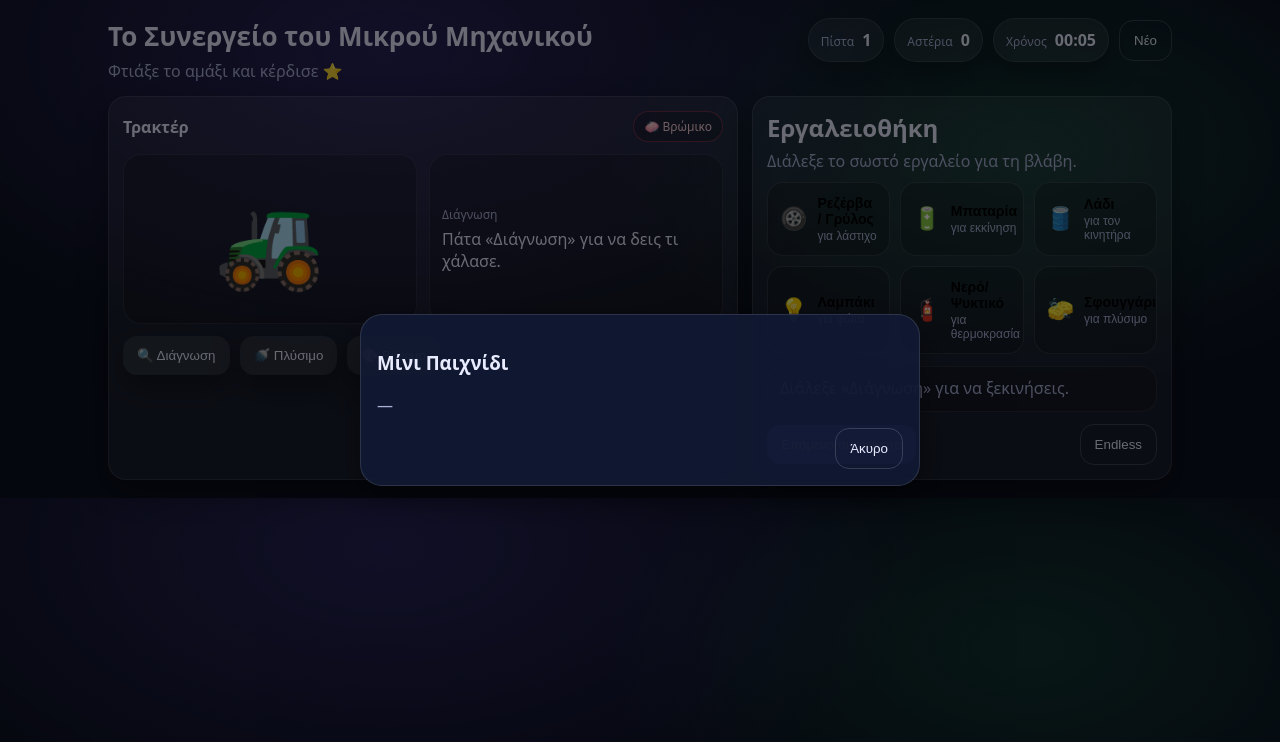
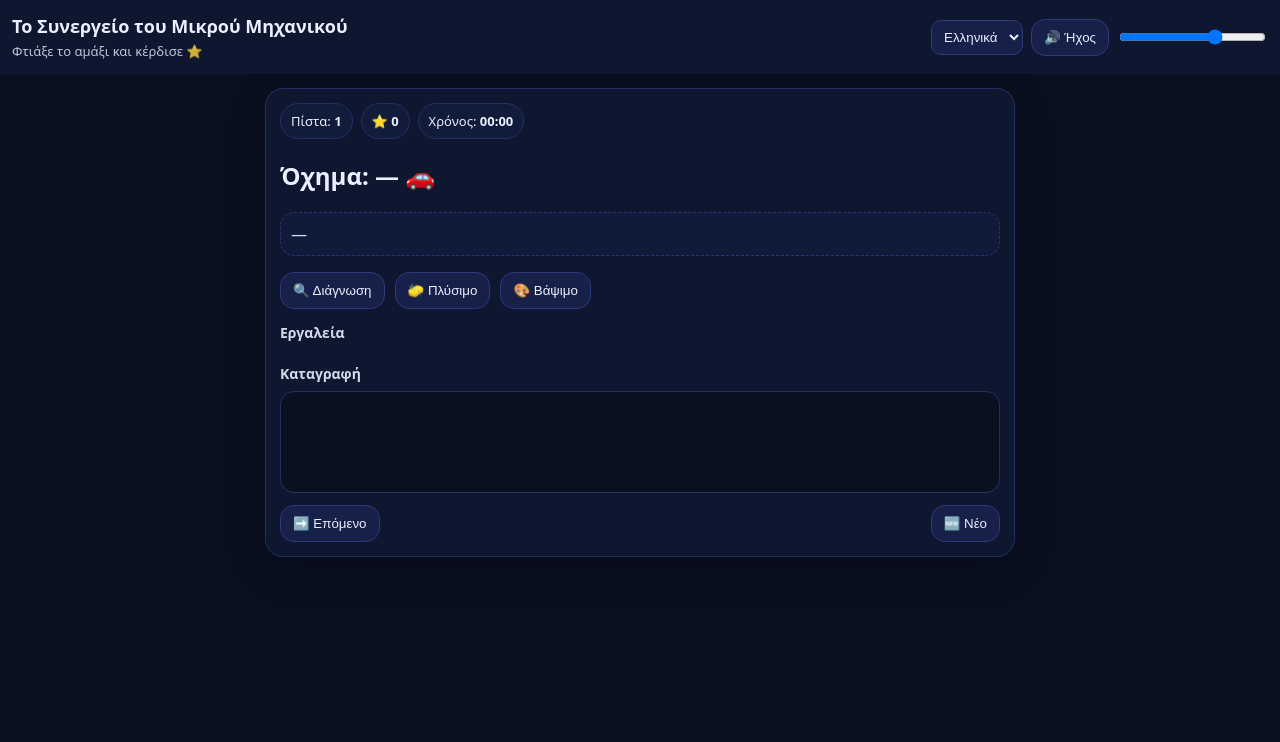
Before and after one commit to moschidismoschos-eng/gavriil-game, a plain HTML site: page index.html in a window 1280 px wide. Drawn offline with Linux system fonts and the light colour scheme.

Commit message:
add language system

```diff
--- a/index.html
+++ b/index.html
@@ -7,74 +7,61 @@
   <link rel="stylesheet" href="style.css" />
 </head>
 <body>
-  <div class="app">
   <header class="top">
     <div class="title">
-        <h1>Το Συνεργείο του Μικρού Μηχανικού</h1>
-        <p class="sub">Φτιάξε το αμάξι και κέρδισε ⭐</p>
+      <h1 data-i18n="title">Το Συνεργείο του Μικρού Μηχανικού</h1>
+      <p data-i18n="subtitle">Φτιάξε το αμάξι και κέρδισε ⭐</p>
     </div>
-      <div class="hud">
-        <div class="pill"><span>Πίστα</span><b id="level">1</b></div>
-        <div class="pill"><span>Αστέρια</span><b id="stars">0</b></div>
-        <div class="pill"><span>Χρόνος</span><b id="time">00:00</b></div>
-        <button id="newBtn" class="btn ghost" title="Νέο παιχνίδι">Νέο</button>
+
+    <div class="controls">
+      <select id="langSelect" aria-label="Γλώσσα">
+        <option value="el">Ελληνικά</option>
+        <option value="en">English</option>
+      </select>
+
+      <button id="soundToggle" class="btn" type="button">
+        🔊 <span data-i18n="sound_on">Ήχος</span>
+      </button>
+
+      <input id="volume" type="range" min="0" max="100" value="70" aria-label="Ένταση" />
     </div>
   </header>
 
-    <main class="grid">
-      <section class="card carCard" aria-label="Αυτοκίνητο">
-        <div class="carHeader">
-          <div class="carName" id="carName">—</div>
-          <div class="badges" id="badges"></div>
+  <main class="wrap">
+    <section class="card">
+      <div class="row">
+        <div class="pill"><span data-i18n="level">Πίστα</span>: <b id="level">1</b></div>
+        <div class="pill">⭐ <b id="stars">0</b></div>
+        <div class="pill"><span data-i18n="time">Χρόνος</span>: <b id="time">00:00</b></div>
       </div>
 
-        <div class="carStage">
-          <div class="carEmoji" id="carEmoji" aria-hidden="true">🚗</div>
+      <h2 id="carLine"><span data-i18n="car">Όχημα</span>: <span id="carName">—</span> <span id="carEmoji">🚗</span></h2>
+      <p class="hint" id="taskText">—</p>
 
-          <div class="bubble" id="bubble">
-            <div class="bubbleTitle">Διάγνωση</div>
-            <div class="bubbleText" id="taskText">Πάτα «Διάγνωση» για να δεις τι χάλασε.</div>
-          </div>
+      <div class="actions">
+        <button class="btn" id="diagBtn" type="button">🔍 <span data-i18n="diag">Διάγνωση</span></button>
+        <button class="btn" id="washBtn" type="button">🧽 <span data-i18n="wash">Πλύσιμο</span></button>
+        <button class="btn" id="paintBtn" type="button">🎨 <span data-i18n="paint">Βάψιμο</span></button>
       </div>
 
-        <div class="carActions">
-          <button id="diagBtn" class="btn">🔍 Διάγνωση</button>
-          <button id="washBtn" class="btn">🚿 Πλύσιμο</button>
-          <button id="paintBtn" class="btn">🎨 Βάψιμο</button>
+      <div class="tools">
+        <h3 data-i18n="tools">Εργαλεία</h3>
+        <div id="tools" class="grid"></div>
+      </div>
+
+      <div class="log">
+        <h3 data-i18n="log">Καταγραφή</h3>
+        <div id="log" class="logbox"></div>
+      </div>
+
+      <div class="footer">
+        <button class="btn" id="nextBtn" type="button">➡️ <span data-i18n="next">Επόμενο</span></button>
+        <button class="btn" id="newBtn" type="button">🆕 <span data-i18n="new">Νέο</span></button>
       </div>
     </section>
 
-      <section class="card toolCard" aria-label="Εργαλεία">
-        <h2>Εργαλειοθήκη</h2>
-        <p class="muted">Διάλεξε το σωστό εργαλείο για τη βλάβη.</p>
-
-        <div class="tools" id="tools"></div>
-
-        <div class="log" id="log" aria-live="polite"></div>
-
-        <div class="footerRow">
-          <button id="nextBtn" class="btn primary" disabled>Επόμενο αυτοκίνητο</button>
-          <button id="endlessBtn" class="btn ghost" title="Μετά την πίστα 25">Endless</button>
-        </div>
-      </section>
+    <div id="toast" class="toast hidden"></div>
   </main>
-
-    <!-- Mini-game modal -->
-    <div class="modal hidden" id="miniModal" role="dialog" aria-modal="true">
-      <div class="modalCard">
-        <h3 id="miniTitle">Μίνι Παιχνίδι</h3>
-        <p class="muted" id="miniHint">—</p>
-
-        <div id="miniArea"></div>
-
-        <div class="modalActions">
-          <button id="miniClose" class="btn ghost">Άκυρο</button>
-        </div>
-      </div>
-    </div>
-
-    <div class="toast hidden" id="toast"></div>
-  </div>
 
   <script src="script.js"></script>
 </body>
--- a/style.css
+++ b/style.css
@@ -1,184 +1,29 @@
-:root{
-  --bg:#0b1020;
-  --card:#121a33;
-  --text:#e9ecff;
-  --muted:#aab1d6;
-  --accent:#7c5cff;
-  --ok:#2fd37a;
-  --bad:#ff4d6d;
-  --shadow:0 12px 30px rgba(0,0,0,.35);
-  --radius:18px;
-}
+:root { font-family: system-ui, -apple-system, Segoe UI, Roboto, sans-serif; }
+body { margin:0; background:#0b1020; color:#eaf0ff; }
+.top { display:flex; gap:12px; align-items:center; justify-content:space-between; padding:14px 12px; background:#0f1730; position:sticky; top:0; }
+.title h1 { margin:0; font-size:18px; }
+.title p { margin:4px 0 0; opacity:.8; font-size:13px; }
 
-*{box-sizing:border-box}
-body{
-  margin:0;
-  font-family: system-ui,-apple-system,"Segoe UI",Roboto,Arial,sans-serif;
-  background: radial-gradient(900px 500px at 30% 10%, rgba(124,92,255,.25), transparent 60%),
-              radial-gradient(700px 400px at 80% 30%, rgba(47,211,122,.18), transparent 60%),
-              var(--bg);
-  color:var(--text);
-}
+.controls { display:flex; gap:8px; align-items:center; }
+select, input[type="range"] { background:#162048; color:#eaf0ff; border:1px solid #2a3a7a; border-radius:10px; padding:8px; }
+.btn { background:#162048; color:#eaf0ff; border:1px solid #2a3a7a; border-radius:14px; padding:10px 12px; }
+.btn:active { transform: scale(.99); }
 
-.app{max-width:1100px;margin:0 auto;padding:18px;}
-.top{display:flex;gap:14px;align-items:flex-start;justify-content:space-between;flex-wrap:wrap;}
-.title h1{margin:0;font-size:26px;}
-.sub{margin:6px 0 0;color:var(--muted);}
+.wrap { padding:14px 12px; }
+.card { max-width:720px; margin:0 auto; background:#0f1730; border:1px solid #22306a; border-radius:18px; padding:14px; box-shadow: 0 12px 40px rgba(0,0,0,.25); }
+.row { display:flex; gap:8px; flex-wrap:wrap; }
+.pill { background:#111c3a; border:1px solid #22306a; padding:8px 10px; border-radius:999px; font-size:13px; }
 
-.hud{display:flex;gap:10px;align-items:center;flex-wrap:wrap;}
-.pill{
-  display:flex;gap:8px;align-items:baseline;
-  padding:10px 12px;border-radius:999px;
-  background: rgba(255,255,255,.06);
-  border:1px solid rgba(255,255,255,.10);
-  box-shadow: var(--shadow);
-}
-.pill span{color:var(--muted);font-size:12px}
-.pill b{font-size:16px}
+.hint { opacity:.9; background:#111c3a; border:1px dashed #2a3a7a; padding:10px; border-radius:14px; }
+.actions { display:flex; gap:10px; margin:12px 0; flex-wrap:wrap; }
 
-.btn{
-  border:none;border-radius:14px;
-  padding:12px 14px;
-  background: rgba(255,255,255,.08);
-  color:var(--text);
-  cursor:pointer;
-  box-shadow: var(--shadow);
-}
-.btn:hover{background: rgba(255,255,255,.12);}
-.btn.primary{background: var(--accent);}
-.btn.primary:hover{filter:brightness(1.06);}
-.btn.ghost{background: transparent; box-shadow:none; border:1px solid rgba(255,255,255,.16);}
-.btn.ghost:hover{background: rgba(255,255,255,.06);}
+.tools h3, .log h3 { margin:14px 0 8px; font-size:14px; opacity:.9; }
+.grid { display:flex; gap:8px; flex-wrap:wrap; }
+.tool { padding:10px 12px; border-radius:14px; border:1px solid #2a3a7a; background:#162048; }
 
-.grid{display:grid;grid-template-columns: 1.2fr .8fr; gap:14px; margin-top:14px;}
-.card{
-  background: rgba(255,255,255,.06);
-  border:1px solid rgba(255,255,255,.10);
-  border-radius: var(--radius);
-  padding:14px;
-  box-shadow: var(--shadow);
-}
+.logbox { min-height:80px; background:#0b1020; border:1px solid #22306a; border-radius:14px; padding:10px; font-size:13px; white-space:pre-line; }
 
-.carHeader{display:flex;justify-content:space-between;gap:10px;align-items:center;flex-wrap:wrap;}
-.carName{font-weight:700;font-size:16px}
-.badges{display:flex;gap:6px;flex-wrap:wrap;}
-.badge{
-  padding:6px 10px;border-radius:999px;
-  background: rgba(0,0,0,.18);
-  border:1px solid rgba(255,255,255,.10);
-  color:var(--muted);
-  font-size:12px;
-}
-.badge.bad{color:#ffd1db;border-color: rgba(255,77,109,.35);}
+.footer { display:flex; gap:10px; justify-content:space-between; margin-top:12px; flex-wrap:wrap; }
 
-.carStage{
-  margin-top:12px;
-  display:grid;
-  grid-template-columns: 1fr 1fr;
-  gap:12px;
-  align-items:center;
-}
-.carEmoji{
-  font-size: 88px;
-  display:flex; align-items:center; justify-content:center;
-  background: rgba(0,0,0,.18);
-  border:1px solid rgba(255,255,255,.08);
-  border-radius: 18px;
-  min-height: 170px;
-}
-.bubble{
-  background: rgba(0,0,0,.18);
-  border:1px solid rgba(255,255,255,.08);
-  border-radius: 18px;
-  padding: 12px;
-  min-height: 170px;
-  display:flex; flex-direction:column; justify-content:center;
-}
-.bubbleTitle{color:var(--muted); font-size:12px; margin-bottom:6px;}
-.bubbleText{font-size:16px; line-height:1.35;}
-
-.carActions{display:flex;gap:10px;flex-wrap:wrap;margin-top:12px;}
-
-h2{margin:0 0 6px;}
-.muted{margin:0 0 10px;color:var(--muted);}
-
-.tools{
-  display:grid;
-  grid-template-columns: repeat(3, minmax(0, 1fr));
-  gap:10px;
-  margin-top: 10px;
-}
-.tool{
-  display:flex; gap:10px; align-items:center; justify-content:flex-start;
-  width:100%;
-  text-align:left;
-  padding:12px;
-  border-radius:16px;
-  border:1px solid rgba(255,255,255,.10);
-  background: rgba(0,0,0,.18);
-  cursor:pointer;
-}
-.tool:hover{background: rgba(255,255,255,.06);}
-.tool .ico{font-size:22px}
-.tool .txt{display:flex;flex-direction:column;gap:2px}
-.tool .txt b{font-size:14px}
-.tool .txt span{font-size:12px;color:var(--muted)}
-.tool:disabled{opacity:.45; cursor:not-allowed}
-
-.log{
-  margin-top:12px;
-  padding:10px 12px;
-  border-radius: 16px;
-  background: rgba(0,0,0,.18);
-  border:1px solid rgba(255,255,255,.08);
-  min-height: 46px;
-  color: var(--muted);
-}
-.footerRow{display:flex;gap:10px;justify-content:space-between;align-items:center;margin-top:12px;flex-wrap:wrap;}
-
-.toast{
-  position:fixed;
-  left:50%;
-  bottom:18px;
-  transform:translateX(-50%);
-  background: rgba(18,26,51,.92);
-  border:1px solid rgba(255,255,255,.12);
-  border-radius: 14px;
-  padding:10px 12px;
-  box-shadow: var(--shadow);
-}
-.hidden{display:none}
-
-/* modal */
-.modal{position:fixed; inset:0; background: rgba(0,0,0,.55); display:flex; align-items:center; justify-content:center; padding:18px;}
-.modalCard{
-  width:min(560px,100%);
-  background: rgba(18,26,51,.94);
-  border:1px solid rgba(255,255,255,.12);
-  border-radius: 22px;
-  padding:16px;
-  box-shadow: var(--shadow);
-}
-.modalActions{display:flex;justify-content:flex-end;margin-top:12px;}
-#miniArea{margin-top:10px}
-
-/* mini game: bolts */
-.bolts{display:grid;grid-template-columns: repeat(4, minmax(0,1fr)); gap:10px;}
-.bolt{
-  padding:14px 10px;
-  border-radius: 16px;
-  border:1px solid rgba(255,255,255,.12);
-  background: rgba(0,0,0,.20);
-  color:var(--text);
-  cursor:pointer;
-  font-weight:700;
-}
-.bolt.good{outline: 2px solid rgba(47,211,122,.55);}
-.bolt.bad{outline: 2px solid rgba(255,77,109,.55);}
-.bolt:disabled{opacity:.6; cursor:not-allowed;}
-
-@media (max-width: 820px){
-  .grid{grid-template-columns: 1fr;}
-  .carStage{grid-template-columns: 1fr;}
-  .tools{grid-template-columns: repeat(2, minmax(0, 1fr));}
-}
+.toast { position:fixed; left:50%; bottom:18px; transform:translateX(-50%); background:#162048; border:1px solid #2a3a7a; padding:10px 12px; border-radius:14px; max-width:90vw; }
+.hidden { display:none; }
```
Also changed, not shown: lang/el.json (added, +17 -0 lines). Lines whose indentation alone changed are shown as unchanged.
